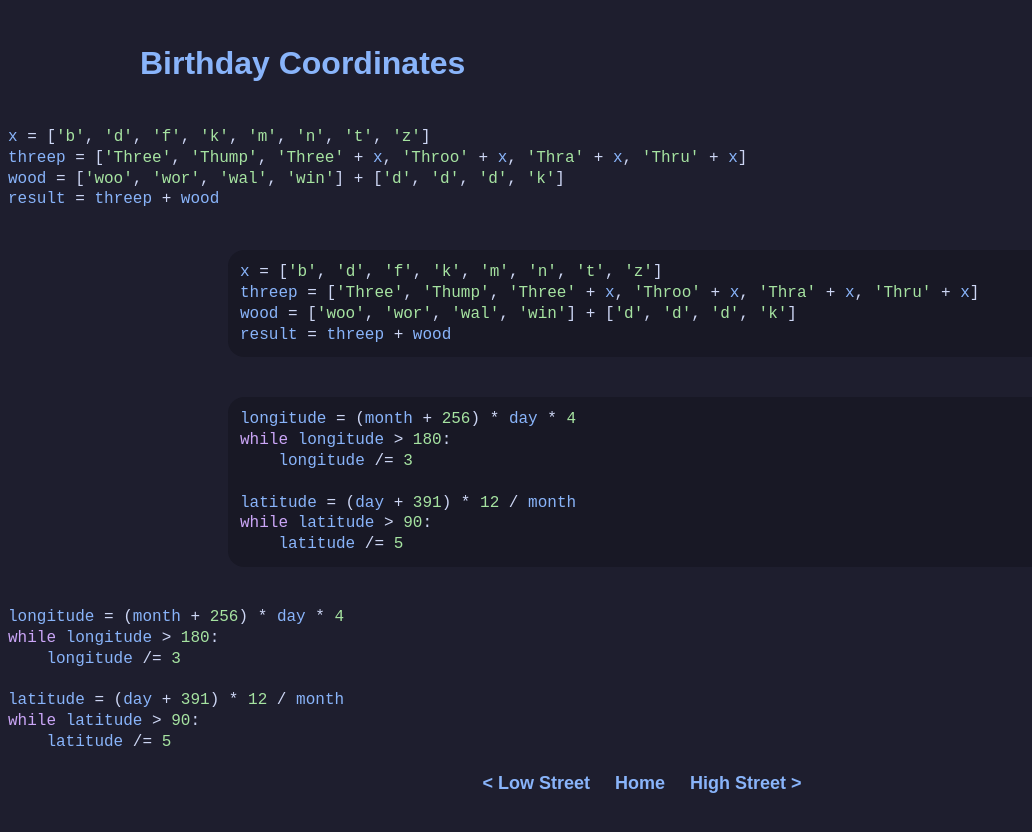
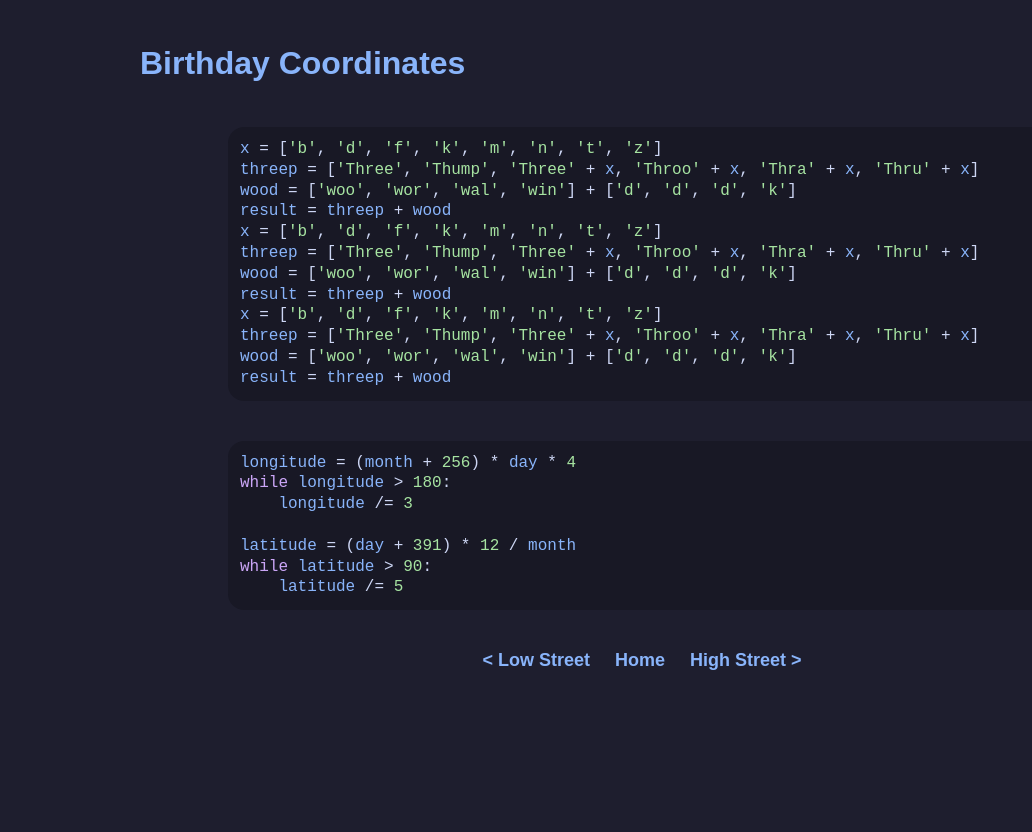
Before and after one commit to kypello/mioddities, a plain HTML site: page mi1/voodoo/index.html in a window 1280 px wide. Shown: the part 4720-5552 px from the top of the page, without its empty margins (0-1032 px from the left). After the commit the page ends 5431 px from the top, so only its background shows below. Drawn offline with Linux system fonts and the light colour scheme.

Commit message:
Code tests 2

```diff
--- a/mi1/voodoo/index.html
+++ b/mi1/voodoo/index.html
@@ -64,14 +64,16 @@
 
         <h2>Birthday Coordinates</h2>
 
-        <pre class="code">
+        <div class="code_container">
+            <pre class="code">
 <var>x</var> = [<str>'b'</str>, <str>'d'</str>, <str>'f'</str>, <str>'k'</str>, <str>'m'</str>, <str>'n'</str>, <str>'t'</str>, <str>'z'</str>]
 <var>threep</var> = [<str>'Three'</str>, <str>'Thump'</str>, <str>'Three'</str> + <var>x</var>, <str>'Throo'</str> + <var>x</var>, <str>'Thra'</str> + <var>x</var>, <str>'Thru'</str> + <var>x</var>]
 <var>wood</var> = [<str>'woo'</str>, <str>'wor'</str>, <str>'wal'</str>, <str>'win'</str>] + [<str>'d'</str>, <str>'d'</str>, <str>'d'</str>, <str>'k'</str>]
-<var>result</var> = <var>threep</var> + <var>wood</var></pre>
-
-        <div class="code_container">
-            <pre class="code">
+<var>result</var> = <var>threep</var> + <var>wood</var>
+<var>x</var> = [<str>'b'</str>, <str>'d'</str>, <str>'f'</str>, <str>'k'</str>, <str>'m'</str>, <str>'n'</str>, <str>'t'</str>, <str>'z'</str>]
+<var>threep</var> = [<str>'Three'</str>, <str>'Thump'</str>, <str>'Three'</str> + <var>x</var>, <str>'Throo'</str> + <var>x</var>, <str>'Thra'</str> + <var>x</var>, <str>'Thru'</str> + <var>x</var>]
+<var>wood</var> = [<str>'woo'</str>, <str>'wor'</str>, <str>'wal'</str>, <str>'win'</str>] + [<str>'d'</str>, <str>'d'</str>, <str>'d'</str>, <str>'k'</str>]
+<var>result</var> = <var>threep</var> + <var>wood</var>
 <var>x</var> = [<str>'b'</str>, <str>'d'</str>, <str>'f'</str>, <str>'k'</str>, <str>'m'</str>, <str>'n'</str>, <str>'t'</str>, <str>'z'</str>]
 <var>threep</var> = [<str>'Three'</str>, <str>'Thump'</str>, <str>'Three'</str> + <var>x</var>, <str>'Throo'</str> + <var>x</var>, <str>'Thra'</str> + <var>x</var>, <str>'Thru'</str> + <var>x</var>]
 <var>wood</var> = [<str>'woo'</str>, <str>'wor'</str>, <str>'wal'</str>, <str>'win'</str>] + [<str>'d'</str>, <str>'d'</str>, <str>'d'</str>, <str>'k'</str>]
@@ -89,15 +91,6 @@
     <var>latitude</var> /= <str>5</str></pre>
         </div>
 
-        <pre class="code">
-<var>longitude</var> = (<var>month</var> + <str>256</str>) * <var>day</var> * <str>4</str>
-<key>while</key> <var>longitude</var> > <str>180</str>:
-    <var>longitude</var> /= <str>3</str>
-
-<var>latitude</var> = (<var>day</var> + <str>391</str>) * <str>12</str> / <var>month</var>
-<key>while</key> <var>latitude</var> > <str>90</str>:
-    <var>latitude</var> /= <str>5</str></pre>
-
         <div class="nav_bar">
             <div class="nav_button_container">
                 <a href="../" class="left_button"></a>
```
